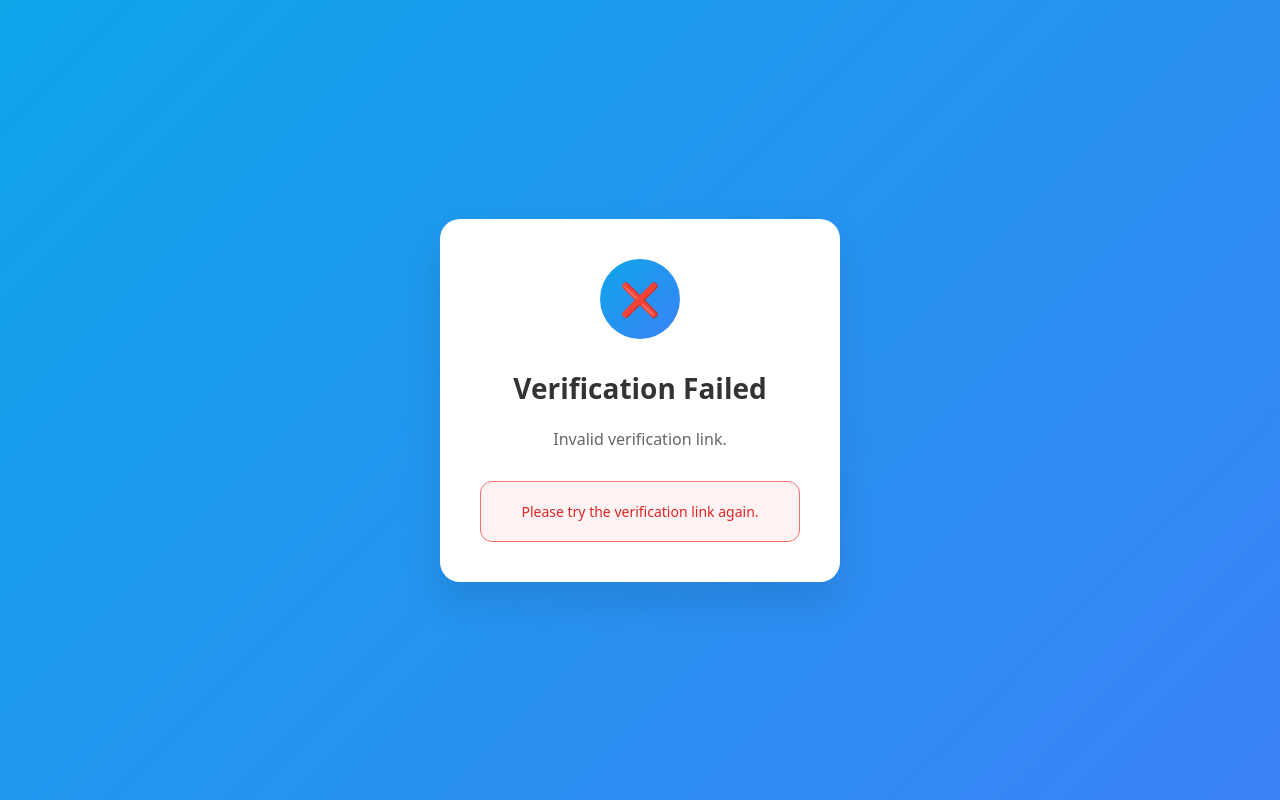
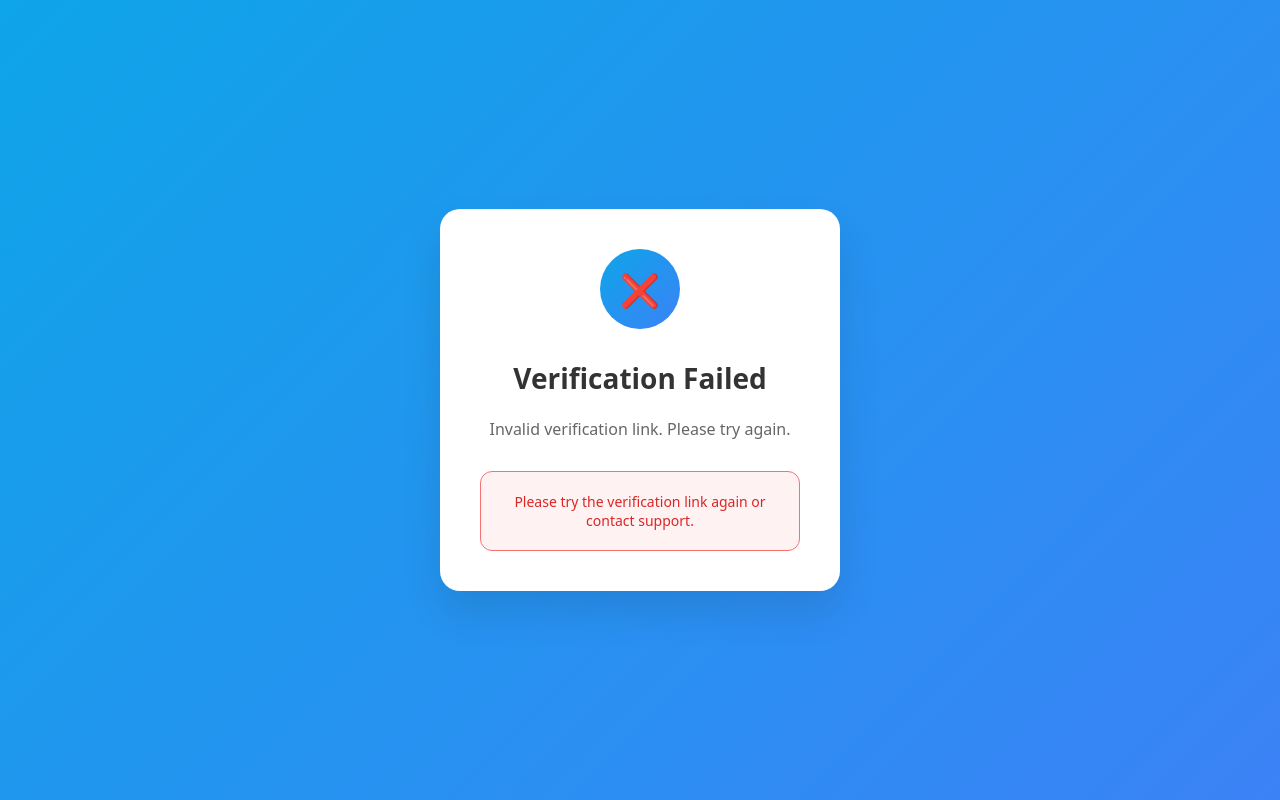
Before and after one commit to sbeverage/thrive-web, a Next.js app: page /verify in a window 1280 px wide. Built offline with nearby package versions, Linux system fonts and the light colour scheme.

Commit message:
Update page.js

```diff
--- a/app/verify/page.js
+++ b/app/verify/page.js
@@ -14,7 +14,7 @@ function VerifyContent() {
 
     if (!token || !email) {
       setStatus('error');
-      setMessage('Invalid verification link.');
+      setMessage('Invalid verification link. Please try again.');
       return;
     }
 
@@ -22,9 +22,15 @@ function VerifyContent() {
     setStatus('success');
     setMessage('Email verified successfully!');
 
-    // Try to redirect to your app
+    // Try multiple redirect methods
     setTimeout(() => {
+      // Method 1: Try to redirect to your app
       window.location.href = `thriveapp://verify?token=${token}&email=${encodeURIComponent(email)}`;
+
+      // Method 2: Fallback - show instructions
+      setTimeout(() => {
+        setMessage('Email verified successfully');
+      }, 2000);
     }, 2000);
 
   }, [searchParams]);
@@ -117,7 +123,9 @@ function VerifyContent() {
               margin: '0',
               fontWeight: '500'
             }}>
-              Redirecting to THRIVE Initiative app...
+              {message.includes('return to the Thrive app') ?
+                'Please return to the THRIVE Initiative app to continue.' :
+                'Redirecting you back to the Thrive app...'}
             </p>
           </div>
         )}
@@ -137,7 +145,7 @@ function VerifyContent() {
               margin: '0',
               fontWeight: '500'
             }}>
-              Please try the verification link again.
+              Please try the verification link again or contact support.
             </p>
           </div>
         )}
```
